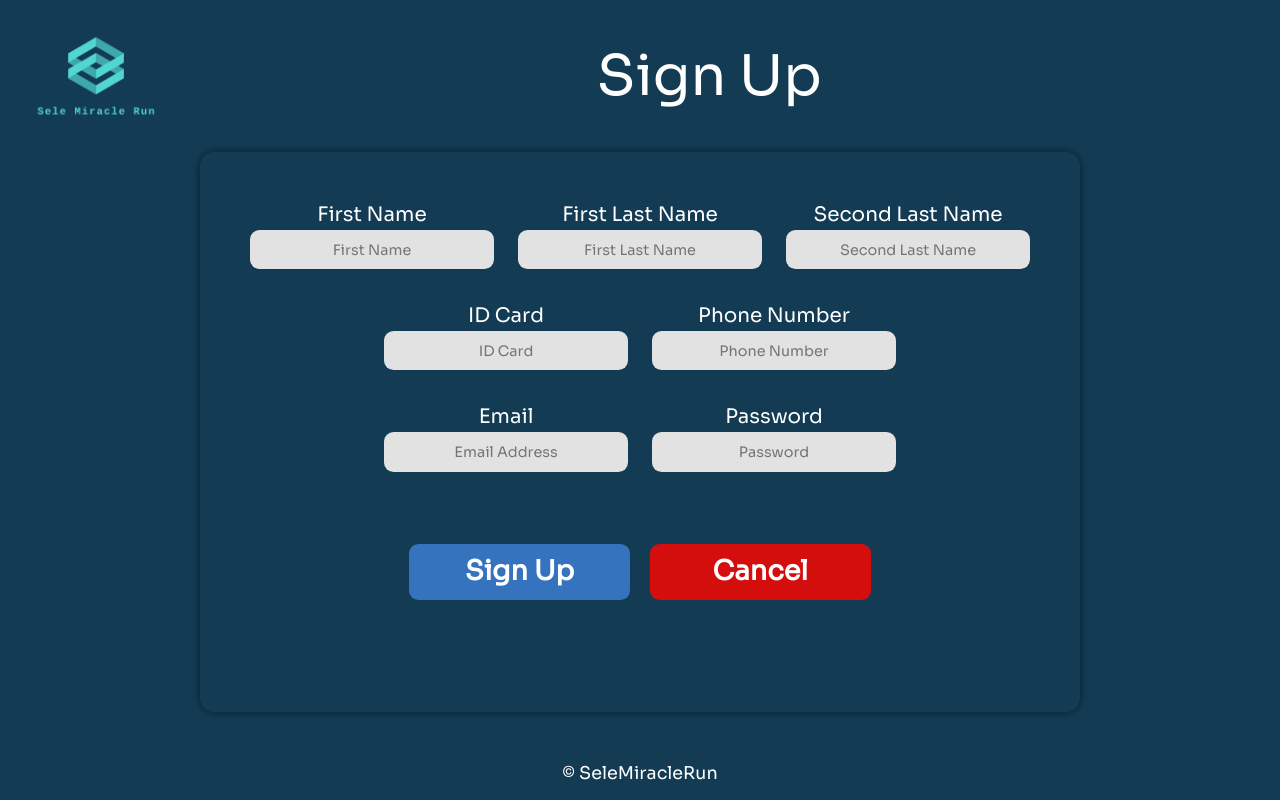
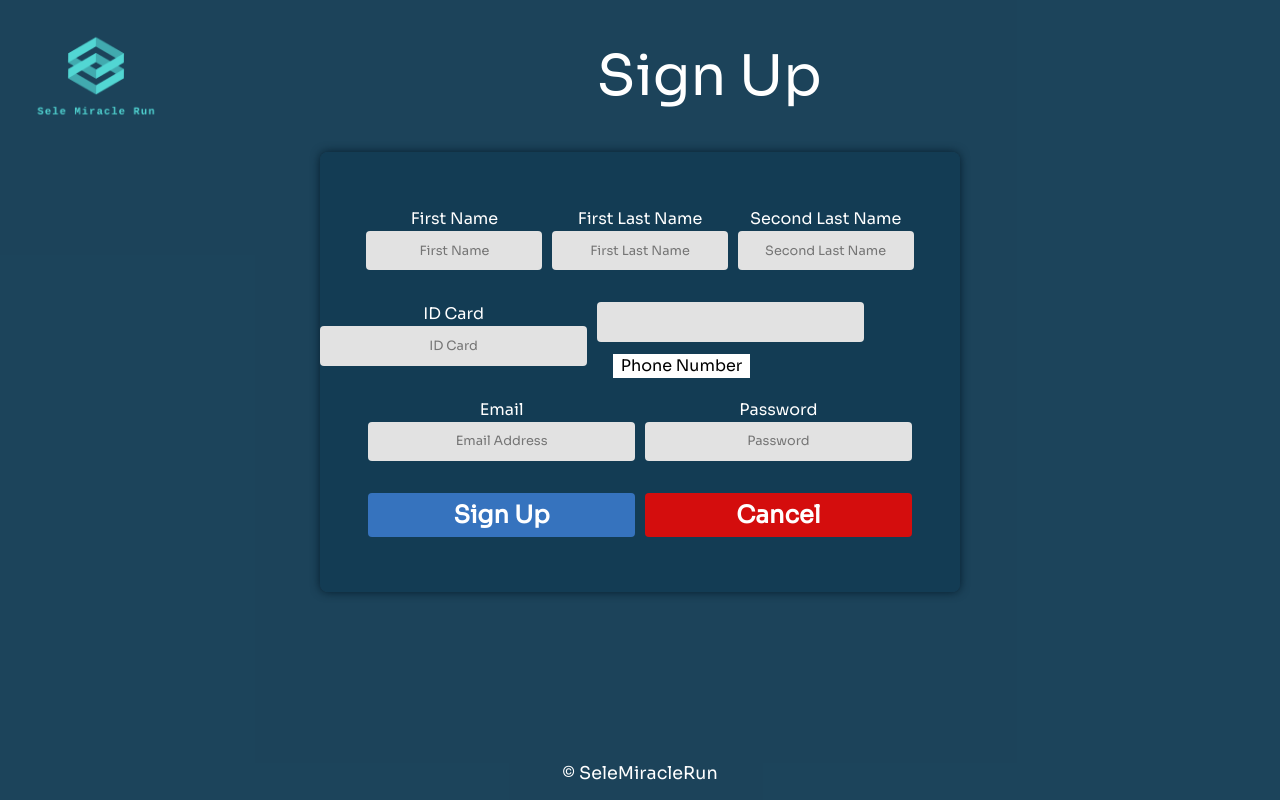
Before and after one commit to LuisBola12/PI-SeleMiracleRun, a React (Create React App) app in the folder FrontEnd/: page /register in a window 1280 px wide. Built offline with nearby package versions, Linux system fonts and the light colour scheme.

Commit message:
Cambios en el formulario de create user

```diff
--- a/FrontEnd/package.json
+++ b/FrontEnd/package.json
@@ -21,6 +21,7 @@
     "reactstrap": "^9.0.2",
     "redux": "^4.2.0",
     "redux-persist": "^6.0.0",
+    "sass": "^1.52.1",
     "styled-components": "^5.3.5",
     "web-vitals": "^2.1.4"
   },
--- a/FrontEnd/src/Components/CreateUser/createUserStyle.css
+++ b/FrontEnd/src/Components/CreateUser/createUserStyle.scss
@@ -1,6 +1,6 @@
 .register-page{
     height: 100vh;
-    background-color: #133c54;
+    background-color: #133c54f5;
 }
 
 .register-bar{
@@ -28,7 +28,7 @@
 }
 
 .register-title-atribute{
-    font-size: 2.5vh;
+    font-size: 2vh;
     color: white;
     font-family: 'Sora', sans-serif;
     text-align: center;
@@ -37,13 +37,15 @@
 .register-box{
     display: flex;
     flex-direction: column;
-    padding-top: 6vh;
+    align-items: center;
+    justify-content: center;
     margin-left: auto;
     margin-right: auto;
     gap: 2vh;
-    width: 110vh;
-    height: 70vh;
-    border-radius: 1.8vh;
+    width: 80vh;
+    height: 55vh;
+    border-radius: 1vh;
+    background-color: #133c54f5;
     box-shadow: 0px 0px 10px 0px #051d2c;
 }
 
@@ -51,7 +53,8 @@
     display: flex;
     flex-direction: row;
     justify-content: center;
-    gap: 3vh;
+    gap: 1.2vh;
+    /* border: solid black; */
 
 }
 
@@ -59,21 +62,47 @@
     display: flex;
     flex-direction: row;
     justify-content: center;
-    gap: 3vh;
+    gap: 1.2vh;
+    /* border: solid black; */
 }
 
 .register-id-phone{
     display: flex;
     flex-direction: row;
     justify-content: center;
-    gap: 3vh;
+    gap: 1.2vh;
+    /* border: solid black; */
 }
 
-.register-atribute-input{
-    width: 30.5vh;
+.register-atribute-input-name{
+    width: 22vh;
     height: 4.9vh;
-    border-radius: 1.2vh;
-    font-size: 1.8vh;
+    border-radius: 0.5vh;
+    font-size: 1.6vh;
+    text-align: center;
+    background: #E2E2E2;
+    border: none;
+    outline: none;
+    font-family: 'Sora', sans-serif;
+}
+
+.register-atribute-input-id{
+    width: 33.4vh;
+    height: 4.9vh;
+    border-radius: 0.5vh;
+    font-size: 1.6vh;
+    text-align: center;
+    background: #E2E2E2;
+    border: none;
+    outline: none;
+    font-family: 'Sora', sans-serif;
+}
+
+.register-atribute-input-email{
+    width: 33.4vh;
+    height: 4.9vh;
+    border-radius: 0.5vh;
+    font-size: 1.6vh;
     text-align: center;
     background: #E2E2E2;
     border: none;
@@ -90,18 +119,18 @@
     display: flex;
     flex-direction: row;
     justify-content: center;
-    margin-top: 5vh;
-    gap: 2.4vh;
+    gap: 1.2vh;
+    /* border: 0.4vh solid black; */
 }
 
 .register-submit-btn{
-    width: 27.7vh;
-    height: 7vh;
-    font-size: 3.4vh;
+    width: 33.4vh;
+    height: 5.5vh;
+    font-size: 3vh;
     font-weight: bold;
     justify-content: center;
     background: #3673be;
-    border-radius: 1.2vh;
+    border-radius: 0.5vh;
     text-decoration: none;
     border: none;
     color: white;
@@ -114,13 +143,13 @@
 }
 
 .register-cancel{
-    width: 27.7vh;
-    height: 7vh;
-    font-size: 3.4vh;
+    width: 33.4vh;
+    height: 5.5vh;
+    font-size: 3vh;
     font-weight: bold;
     justify-content: center;
     background: rgb(212, 13, 13);
-    border-radius: 1.2vh;
+    border-radius: 0.5vh;
     text-decoration: none;
     border: none;
     color: white;
@@ -144,3 +173,14 @@
     color: white;
     font-size: 2.2vh;
 }
+
+.register-label{
+    position: relative;
+    left: 1rem;
+    top: 0.8rem;
+    padding: 0 0.5rem;
+    color: black;
+    cursor: text;
+    transition: top 200ms ease-in, left 200ms ease-in, font-size 200ms ease-in;
+    background-color: white;
+}
--- a/FrontEnd/src/Components/CreateUser/index.js
+++ b/FrontEnd/src/Components/CreateUser/index.js
@@ -5,7 +5,7 @@ import { postLogin } from "../../Slices/user/requests/postLogin";
 import { usePostUserFromDatabase } from "./usePostUserFromDatabase";
 import { resetErrorMsg } from "../../Slices/user/userSlice";
 
-import './createUserStyle.css';
+import './createUserStyle.scss';
 
 export const CreateUser = () => {
   const {registerUser, email, setEmail, password, setPassword,
@@ -56,7 +56,7 @@ export const CreateUser = () => {
           <FormGroup>
               <div className="register-title-atribute">First Name</div>
               <input
-                className="register-atribute-input"
+                className="register-atribute-input-name"
                 maxLength="15"
                 type="text"
                 id="name"
@@ -68,7 +68,7 @@ export const CreateUser = () => {
           <FormGroup>
           <div className="register-title-atribute">First Last Name</div>
             <input
-              className="register-atribute-input"
+              className="register-atribute-input-name"
               maxLength="15"
               type="text"
               id="last-name1"
@@ -80,7 +80,7 @@ export const CreateUser = () => {
           <FormGroup>
           <div className="register-title-atribute">Second Last Name</div>
             <input
-              className="register-atribute-input"
+              className="register-atribute-input-name"
               maxLength="15"
               type="text"
               id="last-name2"
@@ -94,7 +94,7 @@ export const CreateUser = () => {
           <FormGroup>
           <div className="register-title-atribute">ID Card</div>
             <input
-              className="register-atribute-input"
+              className="register-atribute-input-id"
               maxLength="15"
               type="text"
               id="id-card"
@@ -105,23 +105,23 @@ export const CreateUser = () => {
           </FormGroup>
 
           <FormGroup>
-          <div className="register-title-atribute">Phone Number</div>
           <input
-            className="register-atribute-input"
+            className="register-atribute-input-id"
             maxLength="8"
             type="text"
             id="phone-number"
-            placeholder="Phone Number"
+            placeholder=" "
             value={phoneNumber}
             onChange={(e) => setPhoneNumber(e.target.value)}
           />
+           <label for="phone-number" className="register-label">Phone Number</label>
         </FormGroup>
         </div>
         <div className="register-email-password">
           <FormGroup>
           <div className="register-title-atribute">Email</div>
             <input
-              className="register-atribute-input"
+              className="register-atribute-input-email"
               maxLength="50"
               type="text"
               id="email"
@@ -133,7 +133,7 @@ export const CreateUser = () => {
           <FormGroup>
           <div className="register-title-atribute">Password</div>
             <input
-              className="register-atribute-input"
+              className="register-atribute-input-email"
               maxLength="20"
               type="password"
               id="password"
--- a/FrontEnd/src/Components/Login/index.js
+++ b/FrontEnd/src/Components/Login/index.js
@@ -28,7 +28,7 @@ const LoginComp = () => {
       <div className="logIn-logo-box">
         <div className="logIn-logo-AppName">
           <div className="logIn-logo"></div>
-          <div className="logIn-AppName">Playroll System</div>
+          <div className="logIn-AppName">Payroll System</div>
         </div>
         <p className="logIn-text">  Our payroll system seeks to help manage your payments
                                     in an autonomous and simplified way, making sure to
```
Also changed, not shown: 1 other file (tests, documents, lock files or other folders).
